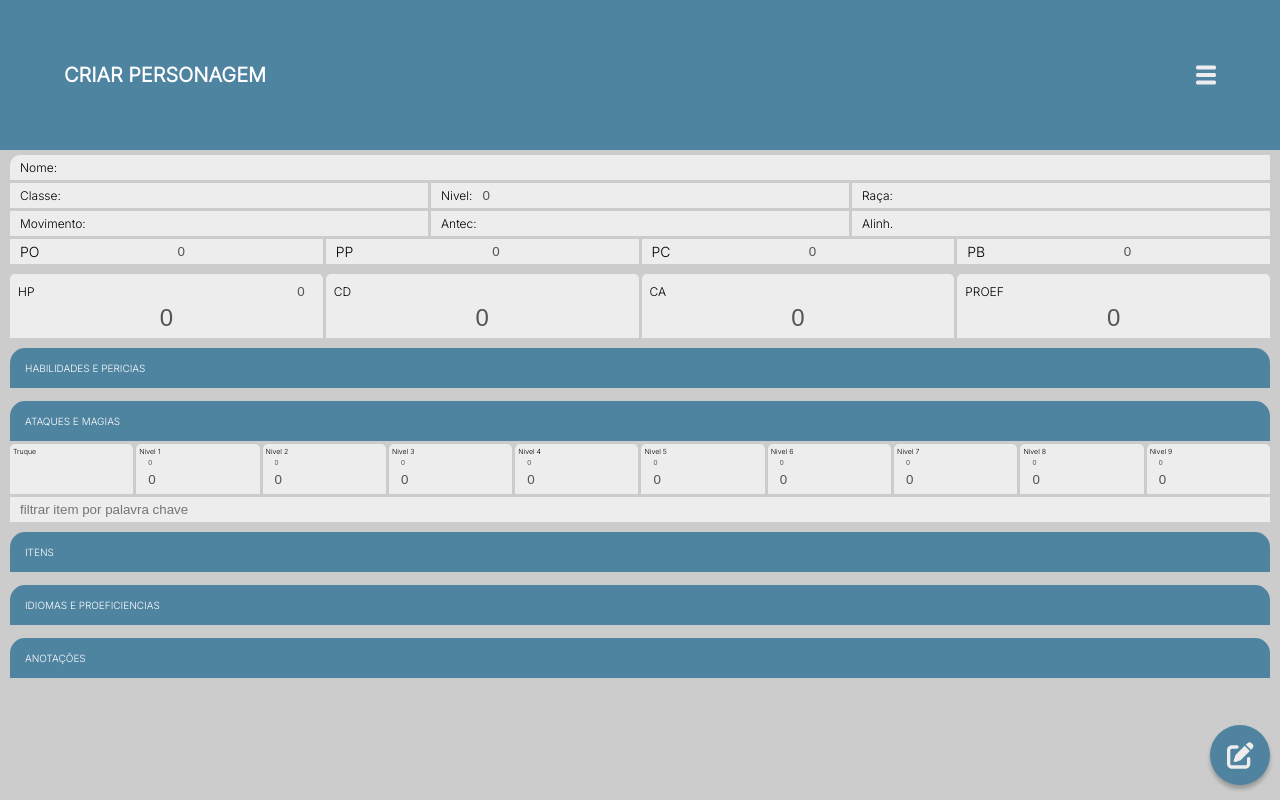
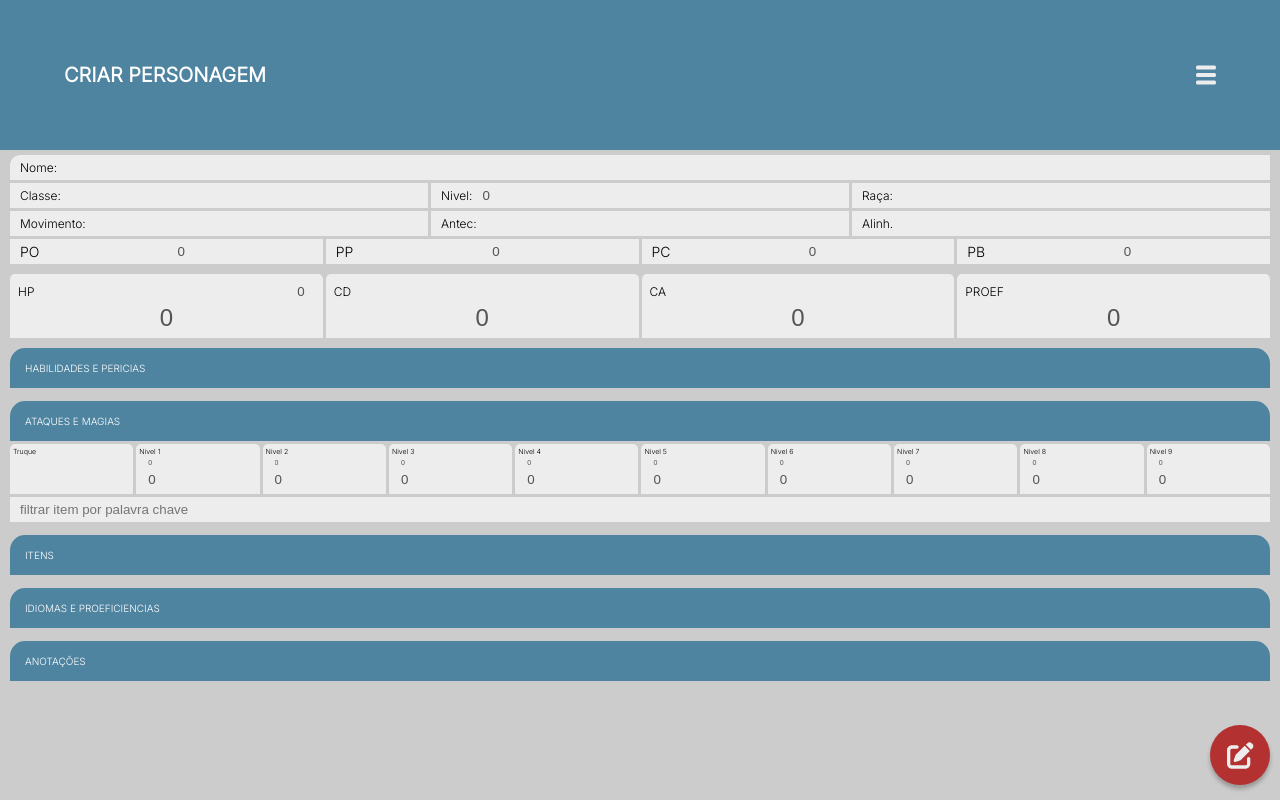
Before and after one commit to mabiiak/ficheiro-de-bolso, a React (Create React App) app: page / in a window 1280 px wide. Both pictures are taken after a click on the element "ATAQUES E MAGIAS". Built offline with nearby package versions, Linux system fonts and the light colour scheme.

Commit message:
style: correções de estilo provisorias

```diff
--- a/src/components/BotaoEditar.jsx
+++ b/src/components/BotaoEditar.jsx
@@ -52,6 +52,7 @@ export default function BotaoEditar() {
     <button
       id="btn-edicao"
       name={editando ? 'Salvar' : 'Editar'}
+      style={{ backgroundColor: editando ? '#257023' : '#b33131'}}
       onClick={(e) => habilitarEdicao(e)}
     >
       {editando ? (
--- a/src/components/Magias.jsx
+++ b/src/components/Magias.jsx
@@ -75,11 +75,13 @@ export default function Magias() {
   return (
     <div>
       <MagicSpace />
-      <Filtro
-        listaCompleta={listaAtaquesMagias}
-        setListaExbicao={setLista}
-        placeholder={'palavra chave'}
-      />
+      <div style={{ paddingBottom: '3px'}}>
+        <Filtro
+          listaCompleta={listaAtaquesMagias}
+          setListaExbicao={setLista}
+          placeholder={'palavra chave'}
+        />
+      </div>
 
       {editando && (
         <div>
--- a/src/paginas/Ficha.jsx
+++ b/src/paginas/Ficha.jsx
@@ -1,4 +1,4 @@
-import React, { useContext } from 'react'
+import React, { useContext, useEffect } from 'react'
 import { Context } from '../context/Provider'
 
 import TituloExpansivo from '../components/genericos/TituloExpansivo'
@@ -62,13 +62,12 @@ export default function Ficha() {
         setListaCompleta={setListaAnotacoes}
         name={'anotacoes'}
       />
-      <textarea onChange={(e) => setAnotacaoLivre(e.target.value)} value={anotacaoLivre}>{anotacaoLivre}</textarea>
+      {/* <textarea onChange={(e) => setAnotacaoLivre(e.target.value)} value={anotacaoLivre}/> */}
     </div>
-
   )
 
   return (
-    <div>
+    <div style={{ paddingBottom: '4rem' }}>
       <Header titulo={descritivo.nome || 'Criar Personagem'} />
       <Descritivo />
       <Status />
```
